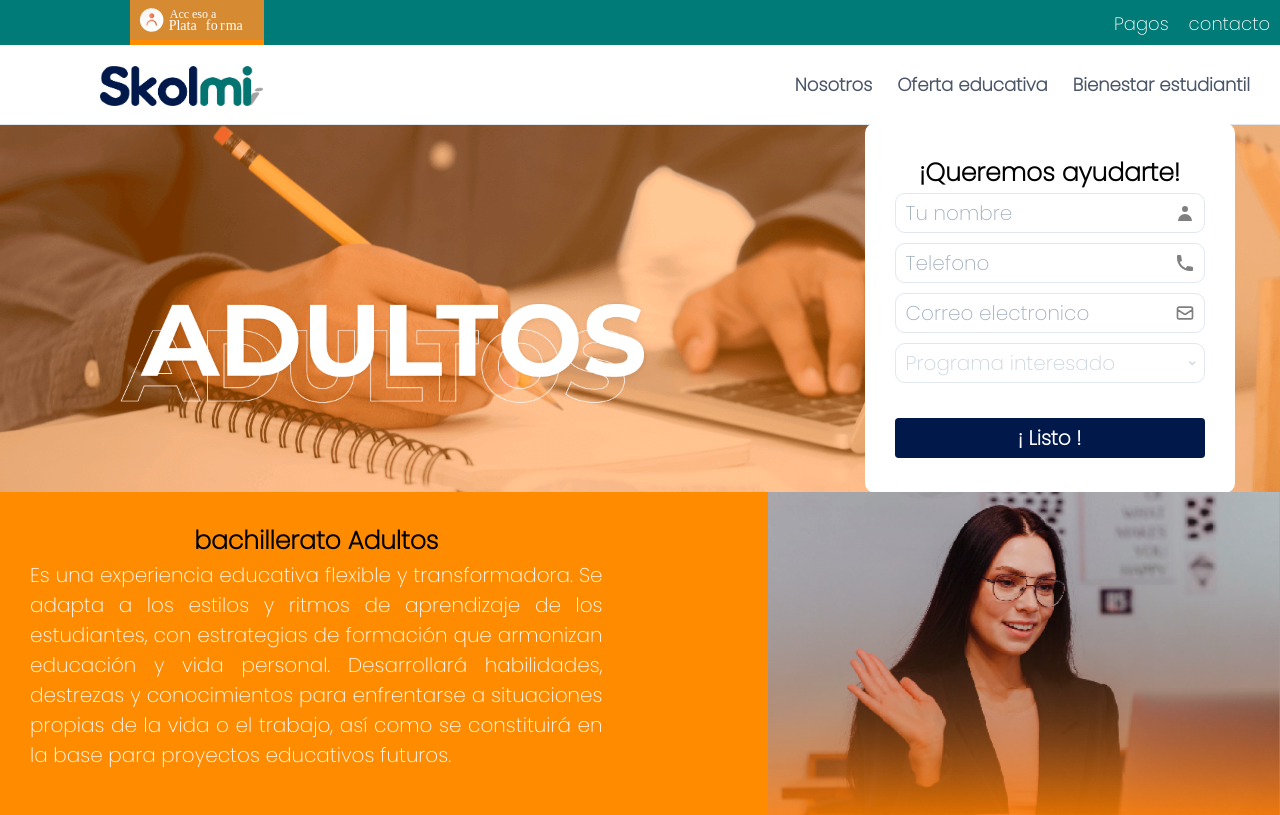
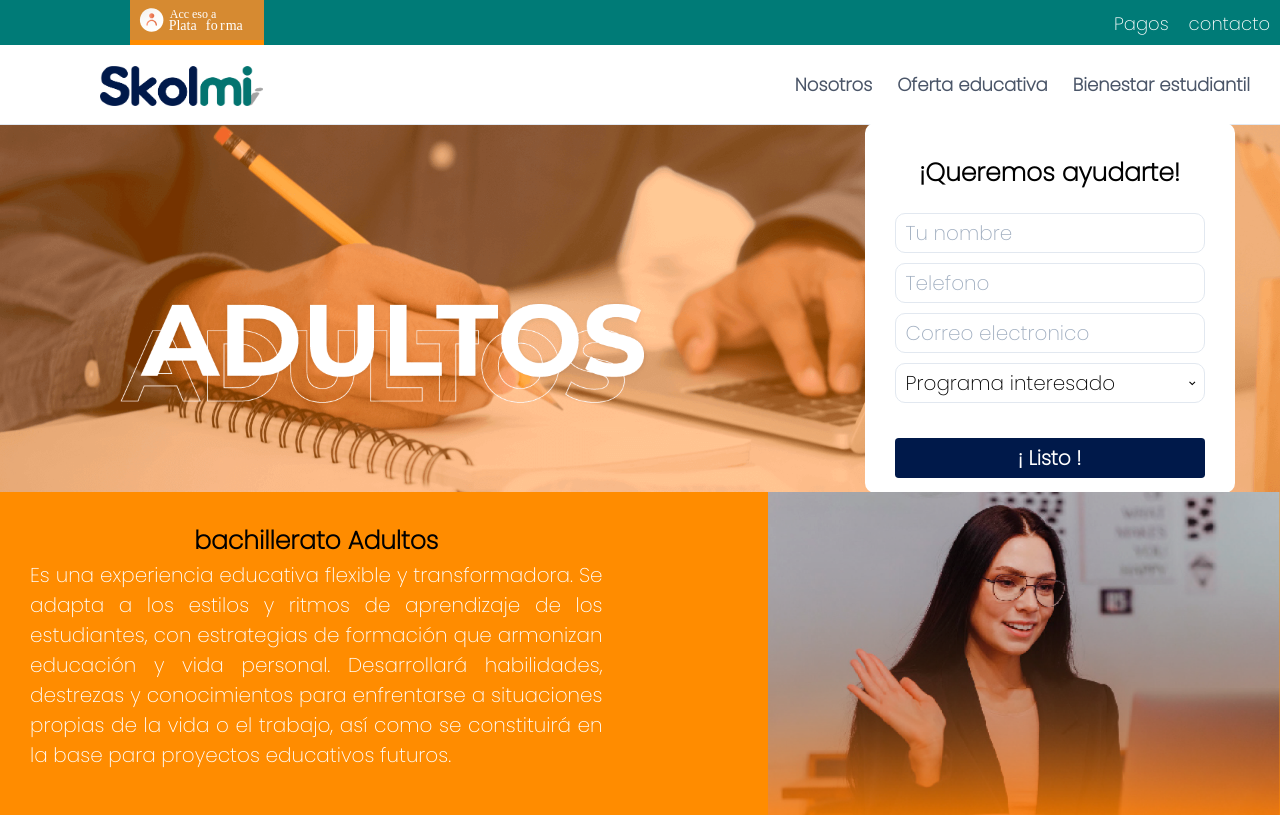
Before and after one commit to skolmi/nextjs-app-client, a Next.js app: page /adults in a window 1280 px wide. Shown: the top 815 px of the page. Built offline with nearby package versions, Linux system fonts and the light colour scheme.

Commit message:
fix formContact

```diff
--- a/components/FormContact/index.js
+++ b/components/FormContact/index.js
@@ -2,19 +2,17 @@ import {
     Input,
     Select,
     Button,
-    InputRightElement,
     FormHelperText,
     FormErrorMessage,
-    FormControl,
-    InputGroup,
-    Stack,
-    color
+    FormControl
 } from "@chakra-ui/react";
 
 import { useState, useRef } from "react";
-import { HiUser, HiPhone, HiOutlineMail, HiChevronDown } from "react-icons/hi";
-import style from './style.module.css';
-import emailjs from '@emailjs/browser';
+
+import style from './style.module.css'
+
+import emailjs from '@emailjs/browser'
+
 import ModalAndButton from "../ModalAndButton";
 
 
@@ -30,7 +28,6 @@ export default function FormContact() {
     return (
         <div className={style.form_container}>
             <p>¡Queremos ayudarte!</p>
-
             <form
                 ref={form}
                 onSubmit={(e) => {
@@ -50,25 +47,17 @@ export default function FormContact() {
                     }
                 }}
             >
-
-                <Stack spacing={4}>
-                    <InputGroup>
                 <Input
                     isInvalid={!name && isError}
                     errorBorderColor='red.300'
                     borderRadius={'10px'}
-                            h='40px'
-                            fontSize='20px'
+                    h='40px' fontSize='20px'
+                    mt={8}
                     mb={4}
                     name='name'
                     placeholder='Tu nombre'
                     onChange={(e) => setName(e.target.value)}
                 />
-                        <InputRightElement margin={3} children={<HiUser size={20} color={'gray'} />} />
-                    </InputGroup>
-                </Stack>
-                <Stack spacing={4}>
-                    <InputGroup>
                 <Input
                     isInvalid={!phone && isError}
                     borderRadius={'10px'}
@@ -79,11 +68,6 @@ export default function FormContact() {
                     placeholder='Telefono'
                     onChange={(e) => setPhone(e.target.value)}
                 />
-                        <InputRightElement margin={3} children={<HiPhone size={20} color={'gray'} />} />
-                    </InputGroup>
-                </Stack>
-                <Stack spacing={4}>
-                    <InputGroup>
                 <Input
                     isInvalid={!email && isError}
                     borderRadius={'10px'}
@@ -95,31 +79,23 @@ export default function FormContact() {
                     placeholder='Correo electronico'
                     onChange={(e) => setEmail(e.target.value)}
                 />
-                        <InputRightElement margin={3} children={<HiOutlineMail size={20} color={'gray'} />} />
-                    </InputGroup>
-                </Stack>
                 <Select
-                    className={style.SelectContainer}
                     isInvalid={!option && isError}
                     borderRadius={'10px'}
                     h='40px'
                     fontSize='20px'
                     mb={4}
-                    icon={<HiChevronDown />}
                     name='options'
                     placeholder='Programa interesado'
-                    color={'gray.300'}
                     onChange={(e) => setOption(e.target.value)}
                 >
-                    <option >Preescolar</option>
+                    <option>Preescolar</option>
                     <option>Primaria</option>
                     <option>Bachillerato</option>
                     <option>Adultos</option>
                 </Select>
-
                 {isError ? <span className={style.errorMessage}>Todos los campos son obligatorios</span> : null}
                 <ModalAndButton isError={isError} />
-
             </form>
         </div>
     );
```
Lines whose indentation alone changed are shown as unchanged.
